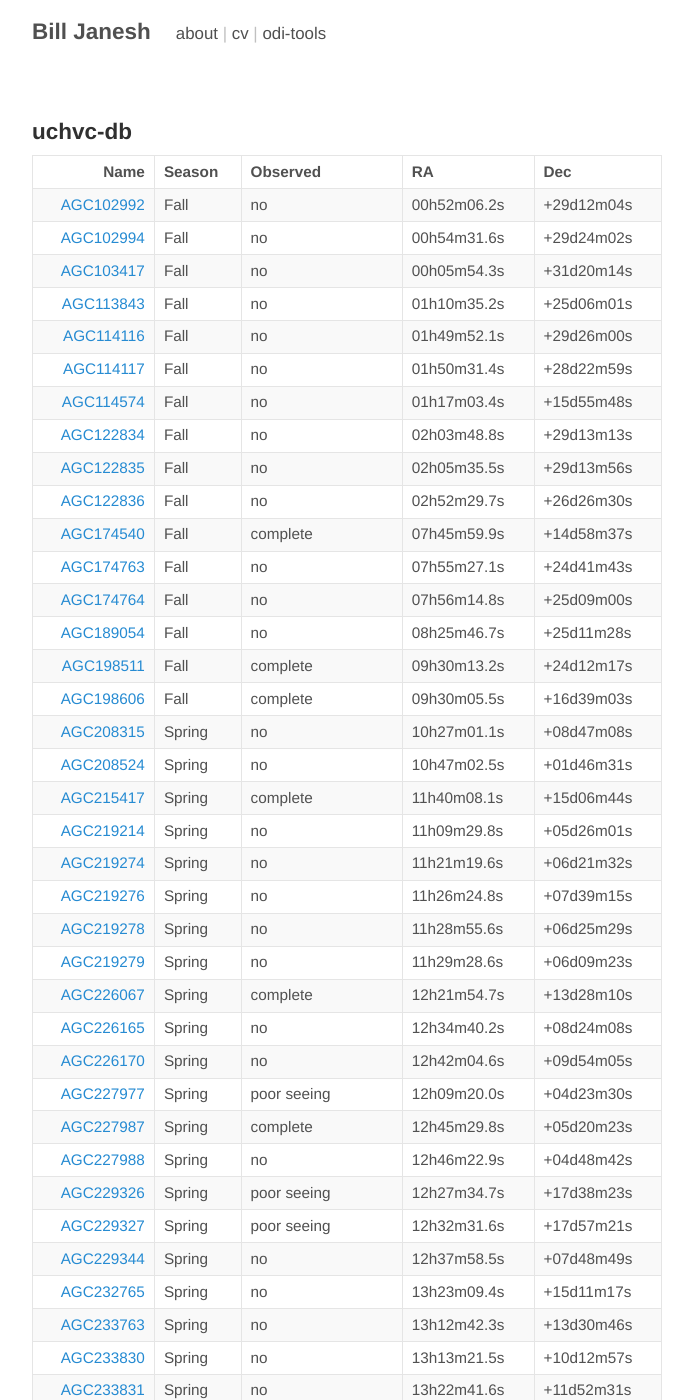
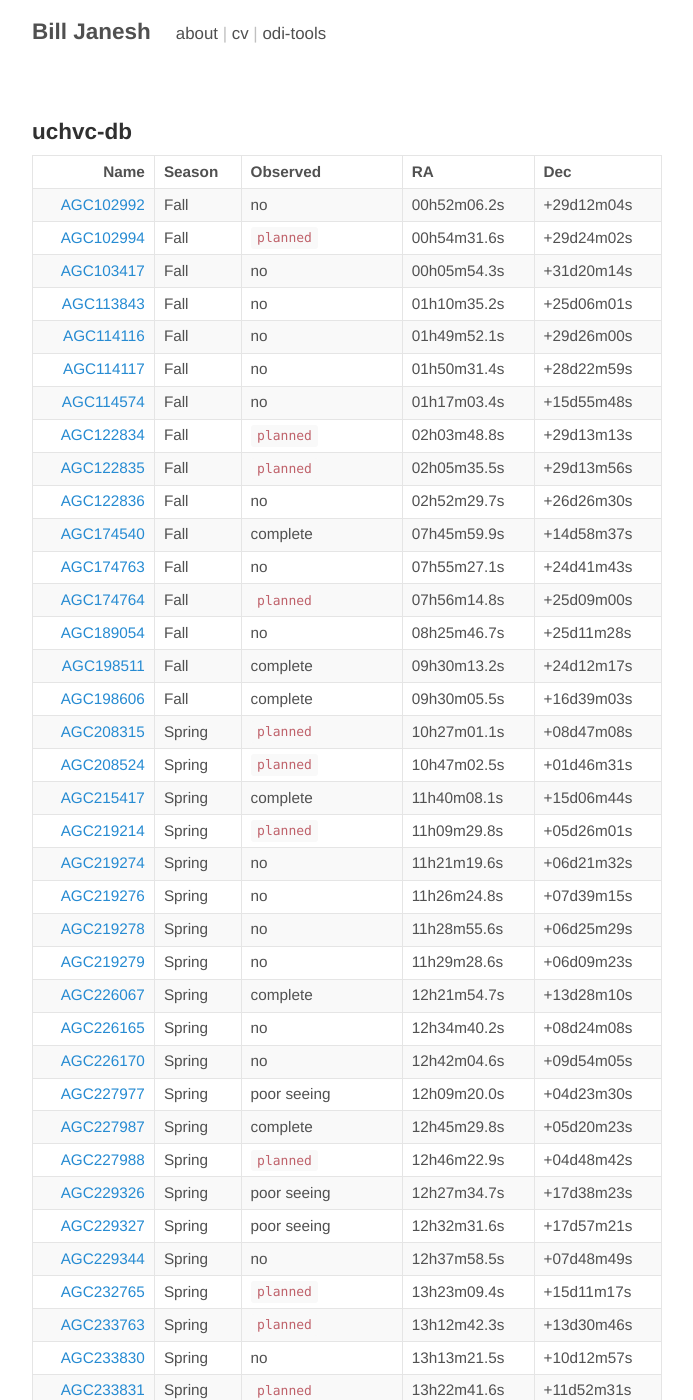
Before and after one commit to bjanesh/bjanesh.github.io, a Jekyll site: the page built from uchvc-db.md, in a window 1280 px wide and 1400 px high. Shown: the whole window, without its empty margins (293-986 px from the left). Built offline with Jekyll 4.4.1, drawn with Linux system fonts in a browser that asks for light colours; nearby versions of some CDN libraries; some of the changed text lies outside the part shown.

```diff
--- a/uchvc-db.md
+++ b/uchvc-db.md
@@ -5,25 +5,25 @@ title: uchvc-db
 |Name|Season|Observed|RA|Dec|
 |---:|------|--------|---|---|
 |[AGC102992](agc102992)|Fall|no|00h52m06.2s|+29d12m04s|
-|[AGC102994](agc102994)|Fall|no|00h54m31.6s|+29d24m02s|
+|[AGC102994](agc102994)|Fall|`planned`|00h54m31.6s|+29d24m02s|
 |[AGC103417](agc103417)|Fall|no|00h05m54.3s|+31d20m14s|
 |[AGC113843](agc113843)|Fall|no|01h10m35.2s|+25d06m01s|
 |[AGC114116](agc114116)|Fall|no|01h49m52.1s|+29d26m00s|
 |[AGC114117](agc114117)|Fall|no|01h50m31.4s|+28d22m59s|
 |[AGC114574](agc114574)|Fall|no|01h17m03.4s|+15d55m48s|
-|[AGC122834](agc122834)|Fall|no|02h03m48.8s|+29d13m13s|
-|[AGC122835](agc122835)|Fall|no|02h05m35.5s|+29d13m56s|
+|[AGC122834](agc122834)|Fall|`planned`|02h03m48.8s|+29d13m13s|
+|[AGC122835](agc122835)|Fall|`planned`|02h05m35.5s|+29d13m56s|
 |[AGC122836](agc122836)|Fall|no|02h52m29.7s|+26d26m30s|
 |[AGC174540](agc174540)|Fall|complete|07h45m59.9s|+14d58m37s|
 |[AGC174763](agc174763)|Fall|no|07h55m27.1s|+24d41m43s|
-|[AGC174764](agc174764)|Fall|no|07h56m14.8s|+25d09m00s|
+|[AGC174764](agc174764)|Fall|`planned`|07h56m14.8s|+25d09m00s|
 |[AGC189054](agc189054)|Fall|no|08h25m46.7s|+25d11m28s|
 |[AGC198511](agc198511)|Fall|complete|09h30m13.2s|+24d12m17s|
 |[AGC198606](agc198606)|Fall|complete|09h30m05.5s|+16d39m03s|
-|[AGC208315](agc208315)|Spring|no|10h27m01.1s|+08d47m08s|
-|[AGC208524](agc208524)|Spring|no|10h47m02.5s|+01d46m31s|
+|[AGC208315](agc208315)|Spring|`planned`|10h27m01.1s|+08d47m08s|
+|[AGC208524](agc208524)|Spring|`planned`|10h47m02.5s|+01d46m31s|
 |[AGC215417](agc215417)|Spring|complete|11h40m08.1s|+15d06m44s|
-|[AGC219214](agc219214)|Spring|no|11h09m29.8s|+05d26m01s|
+|[AGC219214](agc219214)|Spring|`planned`|11h09m29.8s|+05d26m01s|
 |[AGC219274](agc219274)|Spring|no|11h21m19.6s|+06d21m32s|
 |[AGC219276](agc219276)|Spring|no|11h26m24.8s|+07d39m15s|
 |[AGC219278](agc219278)|Spring|no|11h28m55.6s|+06d25m29s|
@@ -33,39 +33,39 @@ title: uchvc-db
 |[AGC226170](agc226170)|Spring|no|12h42m04.6s|+09d54m05s|
 |[AGC227977](agc227977)|Spring|poor seeing|12h09m20.0s|+04d23m30s|
 |[AGC227987](agc227987)|Spring|complete|12h45m29.8s|+05d20m23s|
-|[AGC227988](agc227988)|Spring|no|12h46m22.9s|+04d48m42s|
+|[AGC227988](agc227988)|Spring|`planned`|12h46m22.9s|+04d48m42s|
 |[AGC229326](agc229326)|Spring|poor seeing|12h27m34.7s|+17d38m23s|
 |[AGC229327](agc229327)|Spring|poor seeing|12h32m31.6s|+17d57m21s|
 |[AGC229344](agc229344)|Spring|no|12h37m58.5s|+07d48m49s|
-|[AGC232765](agc232765)|Spring|no|13h23m09.4s|+15d11m17s|
-|[AGC233763](agc233763)|Spring|no|13h12m42.3s|+13d30m46s|
+|[AGC232765](agc232765)|Spring|`planned`|13h23m09.4s|+15d11m17s|
+|[AGC233763](agc233763)|Spring|`planned`|13h12m42.3s|+13d30m46s|
 |[AGC233830](agc233830)|Spring|no|13h13m21.5s|+10d12m57s|
-|[AGC233831](agc233831)|Spring|no|13h22m41.6s|+11d52m31s|
+|[AGC233831](agc233831)|Spring|`planned`|13h22m41.6s|+11d52m31s|
 |[AGC238626](agc238626)|Spring|complete|13h03m51.1s|+12d12m23s|
 |[AGC238713](agc238713)|Spring|complete|13h30m43.8s|+04d13m38s|
 |[AGC249000](agc249000)|Spring|complete|14h07m21.7s|+15d45m26s|
 |[AGC249282](agc249282)|Spring|complete|14h23m21.2s|+04d34m37s|
-|[AGC249283](agc249283)|Spring|no|14h23m57.7s|+05d23m40s|
+|[AGC249283](agc249283)|Spring|`planned`|14h23m57.7s|+05d23m40s|
 |[AGC249320](agc249320)|Spring|complete|14h06m00.0s|+06d07m36s|
 |[AGC249323](agc249323)|Spring|poor seeing|14h19m48.6s|+07d11m15s|
 |[AGC249324](agc249324)|Spring|no|14h20m18.0s|+07d23m33s|
-|[AGC249326](agc249326)|Spring|no|14h31m58.8s|+06d35m20s|
+|[AGC249326](agc249326)|Spring|`planned`|14h31m58.8s|+06d35m20s|
 |[AGC249393](agc249393)|Spring|poor seeing|14h10m58.1s|+24d12m04s|
-|[AGC249441](agc249441)|Spring|no|14h07m00.8s|+00d13m23s|
+|[AGC249441](agc249441)|Spring|`planned`|14h07m00.8s|+00d13m23s|
 |[AGC249525](agc249525)|Spring|complete|14h17m50.1s|+17d32m52s|
-|[AGC257956](agc257956)|Spring|no|15h55m07.5s|+14d29m29s|
-|[AGC257994](agc257994)|Spring|no|15h53m54.0s|+14d41m48s|
+|[AGC257956](agc257956)|Spring|`planned`|15h55m07.5s|+14d29m29s|
+|[AGC257994](agc257994)|Spring|`planned`|15h53m54.0s|+14d41m48s|
 |[AGC258237](agc258237)|Spring|complete|15h07m23.0s|+11d32m56s|
-|[AGC258241](agc258241)|Spring|no|15h08m24.4s|+11d24m22s|
+|[AGC258241](agc258241)|Spring|`planned`|15h08m24.4s|+11d24m22s|
 |[AGC258242](agc258242)|Spring|complete|15h10m00.6s|+11d11m27s|
 |[AGC258459](agc258459)|Spring|complete|15h04m41.3s|+06d12m59s|
-|[AGC268067](agc268067)|Spring|no|16h05m29.4s|+16d09m12s|
+|[AGC268067](agc268067)|Spring|`planned`|16h05m29.4s|+16d09m12s|
 |[AGC268069](agc268069)|Spring|poor seeing in g?|16h05m32.6s|+14d59m20s|
 |[AGC268070](agc268070)|Spring|no|16h07m07.0s|+15d08m31s|
-|[AGC268071](agc268071)|Spring|no|16h12m36.8s|+14d12m26s|
+|[AGC268071](agc268071)|Spring|`planned`|16h12m36.8s|+14d12m26s|
 |[AGC268072](agc268072)|Spring|no|16h17m45.3s|+14d10m36s|
 |[AGC268074](agc268074)|Spring|complete|16h24m43.4s|+12d44m12s|
-|[AGC268213](agc268213)|Spring|no|16h22m35.7s|+05d08m48s|
+|[AGC268213](agc268213)|Spring|`planned`|16h22m35.7s|+05d08m48s|
 |[AGC310851](agc310851)|Fall|no|21h54m06.2s|+31d12m49s|
 |[AGC310865](agc310865)|Fall|no|21h58m02.9s|+28d37m35s|
 |[AGC321318](agc321318)|Fall|no|22h01m00.7s|+24d44m04s|
@@ -77,17 +77,17 @@ title: uchvc-db
 |[AGC333604](agc333604)|Fall|complete|23h11m23.2s|+27d56m45s|
 |[AGC333613](agc333613)|Fall|no|23h56m58.8s|+29d32m35s|
 |[AGC334256](agc334256)|Fall|no|23h00m56.4s|+15d20m14s|
-|[AGC334257](agc334257)|Fall|no|23h02m11.3s|+16d00m48s|
-|[AGC501816](agc501816)|Spring|no|10h05m19.4s|-00d02m26s|
+|[AGC334257](agc334257)|Fall|`planned`|23h02m11.3s|+16d00m48s|
+|[AGC501816](agc501816)|Spring|`planned`|10h05m19.4s|-00d02m26s|
 |[AGC749140](agc749140)|Fall|complete|00h51m16.4s|+15d11m11s|
 |[AGC749141](agc749141)|Fall|no|01h02m37.8s|+16d07m52s|
 |[AGC749166](agc749166)|Fall|no|01h59m58.7s|+16d05m25s|
 |[HI0106+12](hi0106+12)|Fall|complete|01h06m00.7s|+12d26m57s|
-|[HI0126+05](hi0126+05)|Fall|no|01h26m21.5s|+05d23m08s|
+|[HI0126+05](hi0126+05)|Fall|`planned`|01h26m21.5s|+05d23m08s|
 |[HI0810+29](hi0810+29)|Fall|no|08h10m07.6s|+28d58m35s|
 |[HI0932+24](hi0932+24)|Fall|poor seeing|09h32m08.0s|+23d37m52s|
 |[HI0959+19](hi0959+19)|Spring|complete|09h59m11.8s|+18d55m35s|
-|[HI1023+21](hi1023+21)|Spring|no|10h23m09.0s|+20d40m59s|
+|[HI1023+21](hi1023+21)|Spring|`planned`|10h23m09.0s|+20d40m59s|
 |[HI1037+21](hi1037+21)|Spring|complete|10h37m06.6s|+20d30m58s|
 |[HI1050+24](hi1050+24)|Spring|poor seeing|10h49m32.4s|+23d56m38s|
 |[HI1108+21](hi1108+21)|Spring|no|11h08m04.7s|+21d14m14s|
@@ -98,8 +98,8 @@ title: uchvc-db
 |[HI1436+17](hi1436+17)|Spring|poor seeing|14h35m57.6s|+17d10m04s|
 |[HI1502+19](hi1502+19)|Spring|no|15h01m49.8s|+19d27m01s|
 |[HI1523+17](hi1523+17)|Spring|no|15h22m59.6s|+16d42m02s|
-|[HI2033+18](hi2033+18)|Fall|no|20h33m00.7s|+17d35m00s|
+|[HI2033+18](hi2033+18)|Fall|`planned`|20h33m00.7s|+17d35m00s|
 |[HI2238+02](hi2238+02)|Fall|no|22h37m47.3s|+02d21m05s|
-|[HI2314+03](hi2314+03)|Fall|no|23h14m16.4s|+03d23m07s|
+|[HI2314+03](hi2314+03)|Fall|`planned`|23h14m16.4s|+03d23m07s|
 |[HI2323+27](hi2323+27)|Fall|no|23h22m50.6s|+27d07m18s|
 |[HI2355+25](hi2355+25)|Fall|complete|23h55m21.4s|+25d17m26s|
```
Also changed, not shown: index.md (+1 -1 lines).
